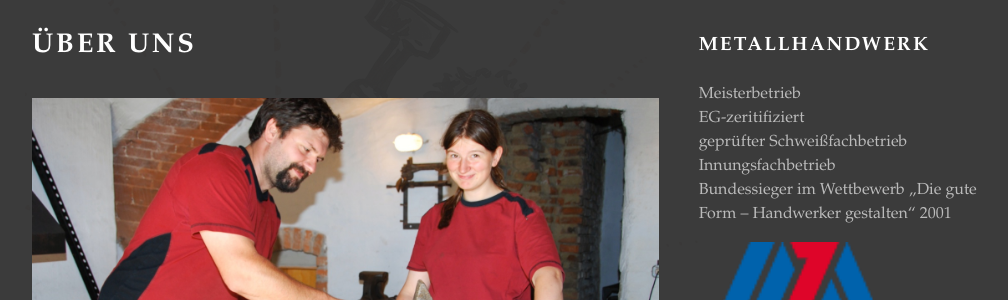
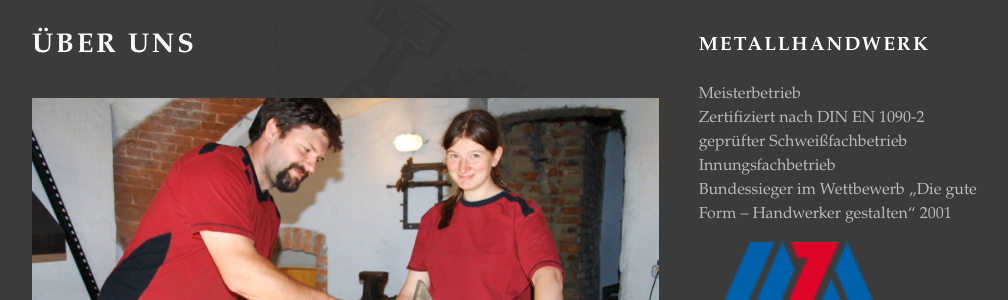
Before and after one commit to pilzschmiede/pilzschmiede.github.io, a Jekyll site: the page built from ueber.html, in a window 1280 px wide and 900 px high. Shown: the part 255-555 px from the top of the window, without its empty margins (128-1136 px from the left). Built offline with Jekyll 4.4.1, drawn with Linux system fonts in a browser that asks for light colours; some web fonts are replaced.

Commit message:
DIN EN 1090 eingefügt

```diff
--- a/ueber.html
+++ b/ueber.html
@@ -40,7 +40,7 @@ Vorabskizze ausgearbeitet oder in einer dreidimensionalen Computerzeichnung ansc
 									</header>
                                     <ul>
                                     <li>Meisterbetrieb</li>
-                                    <li>EG-zeritifiziert</li>
+                                    <li>Zertifiziert nach DIN EN 1090-2</li>
                                     <li>geprüfter Schweißfachbetrieb</li>
                                     <li>Innungsfachbetrieb</li>
                                     <li>Bundessieger im Wettbewerb „Die gute Form – Handwerker gestalten“ 2001</li>
```
Also changed, not shown: 4 other files.
